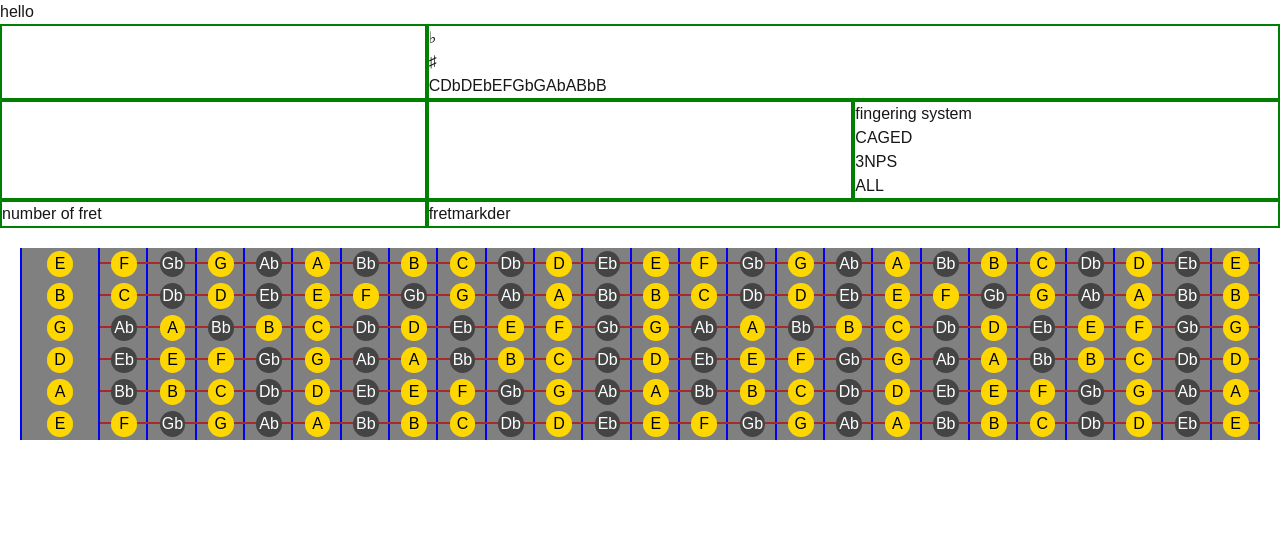
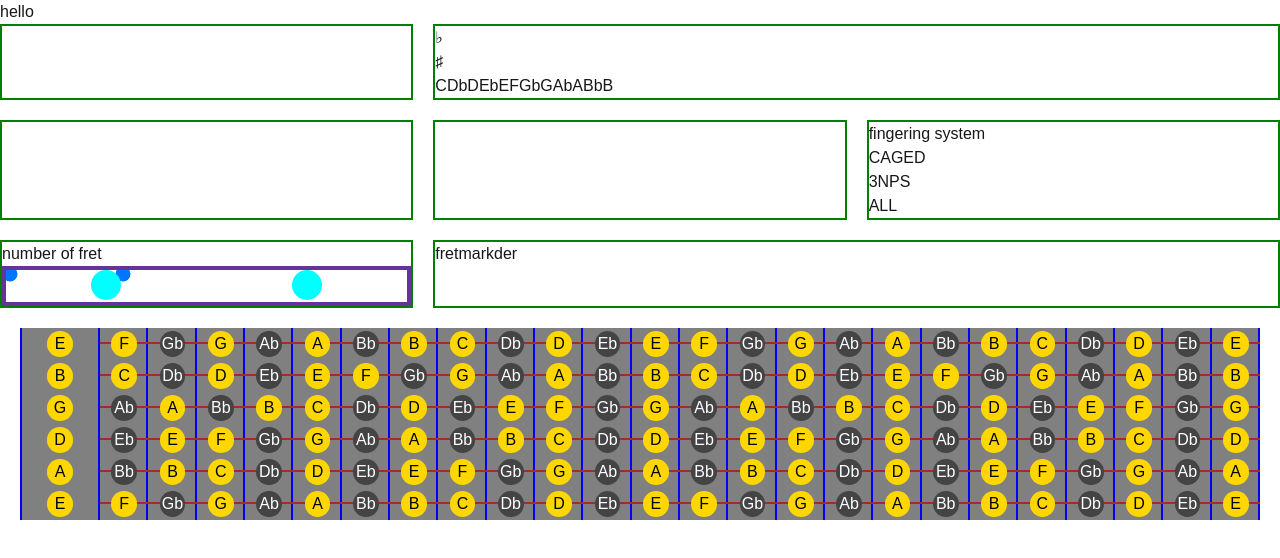
Before and after one commit to jxxnghwxn/fretboard, a Next.js app: page / in a window 1280 px wide. Shown: the top 558 px of the page. Built offline with nearby package versions, Linux system fonts and the light colour scheme.

Commit message:
add noui

```diff
--- a/app/components/FretboardSet.tsx
+++ b/app/components/FretboardSet.tsx
@@ -3,6 +3,7 @@ import { notes, instruments, tunings, systems } from '@/lib/music';
 
 // CSS
 import s from '@/styles/FretboardSet.module.css';
+import RangeSlider from './RangeSlider';
 
 export default function FretboardSet({ settings, updateSetting }) {
   const selectedNotesArray =
@@ -14,14 +15,14 @@ export default function FretboardSet({ settings, updateSetting }) {
 
   return (
     <>
-      <div className={`${s.container} grid grid-cols-3 gird-rows-4`}>
+      <div className={`${s.container} grid grid-cols-3 gird-rows-4 gap-2`}>
         {/*instrument and tuning*/}
         <div className={`${s.item}`}>
           <div>
-            <label htmlFor="instrument"></label>
+            <label htmlFor='instrument'></label>
           </div>
           <div>
-            <label htmlFor="tuning"></label>
+            <label htmlFor='tuning'></label>
           </div>
         </div>
         {/*accidental and note*/}
@@ -44,7 +45,7 @@ export default function FretboardSet({ settings, updateSetting }) {
             </div>
           </div>
           <div>
-            <label htmlFor="note"></label>
+            <label htmlFor='note'></label>
             <div className={`flex`}>
               {notesArray.map((note, idx) => (
                 <div key={idx}>{note}</div>
@@ -54,15 +55,15 @@ export default function FretboardSet({ settings, updateSetting }) {
         </div>
         {/*chord or sclae*/}
         <div className={`${s.item}`}>
-          <label htmlFor=""></label>
+          <label htmlFor=''></label>
         </div>
         {/*specific chord or scale*/}
         <div className={`${s.item}`}>
-          <label htmlFor="system"></label>
+          <label htmlFor='system'></label>
         </div>
         {/*fingering system*/}
         <div className={`${s.item}`}>
-          <label htmlFor="fingerSystem">fingering system</label>
+          <label htmlFor='fingerSystem'>fingering system</label>
           <div>
             <div>CAGED</div>
             <div>3NPS</div>
@@ -71,11 +72,12 @@ export default function FretboardSet({ settings, updateSetting }) {
         </div>
         {/*number of fret*/}
         <div className={`${s.item}`}>
-          <label htmlFor="number of fret">number of fret</label>
+          <label htmlFor='number of fret'>number of fret</label>
+          <RangeSlider />
         </div>
         {/*fret marker*/}
         <div className={`${s.item} col-span-2`}>
-          <label htmlFor="fretmarker">fretmarkder</label>
+          <label htmlFor='fretmarker'>fretmarkder</label>
         </div>
       </div>
 
--- /dev/null
+++ b/app/components/RangeSlider.tsx
@@ -0,0 +1,48 @@
+import { useState } from 'react';
+
+// css
+import s from '@/styles/RangeSlider.module.css';
+
+export default function RangeSlider() {
+  const [minValue, setMinValue] = useState(0);
+  const [maxValue, setMaxValue] = useState(24);
+
+  const handleMinChange = (e: React.ChangeEvent<HTMLInputElement>) => {
+    const value = Math.min(e.target.value, maxValue);
+    setMinValue(value);
+  };
+  const handleMaxChange = (e: React.ChangeEvent<HTMLInputElement>) => {
+    const value = Math.max(e.target.value, minValue);
+    setMaxValue(value);
+  };
+
+  return (
+    <div>
+      <input
+        type='range'
+        id='input-left'
+        className={s.input}
+        min={0}
+        max={24}
+        value={minValue}
+        onChange={handleMinChange}
+      />
+      <input
+        type='range'
+        id='input-right'
+        className={s.input}
+        min={0}
+        max={24}
+        value={maxValue}
+        onChange={handleMaxChange}
+      />
+
+      <div className={s.slider}>
+        <div className={s.track}></div>
+        <div className={s.range}></div>
+        <div className={`${s.thumb} ${s.left}`}></div>
+        <div className={`${s.thumb} ${s.right}`}></div>
+      </div>
+    </div>
+  );
+}
--- /dev/null
+++ b/app/styles/RangeSlider.module.css
@@ -0,0 +1,40 @@
+.slider {
+  position: relative;
+  width: 100%;
+  height: 40px;
+  border: solid 4px rebeccapurple;
+}
+
+.track {
+  position: absolute;
+  border-radius: 5px;
+  background-color: rgb(211, 13, 93);
+}
+
+.range {
+  position: absolute;
+  border-radius: 5px;
+  background-color: rgb(176, 192, 36);
+}
+
+.thumb {
+  position: absolute;
+  width: 30px;
+  height: 30px;
+  background-color: aqua;
+  border-radius: 50%;
+}
+
+.slider > .thumb.left {
+  left: 25%;
+  transform: translate(-15px);
+}
+.slider > .thumb.right {
+  right: 25%;
+  transform: translate(15px);
+}
+.input {
+  position: absolute;
+  pointer-events: none;
+  appearance: none;
+}
--- a/package.json
+++ b/package.json
@@ -12,6 +12,7 @@
     "@tailwindcss/postcss": "^4.0.6",
     "autoprefixer": "^10.4.20",
     "next": "15.1.6",
+    "nouislider": "^15.8.1",
     "react": "^19.0.0",
     "react-dom": "^19.0.0"
   },
--- a/tsconfig.json
+++ b/tsconfig.json
@@ -23,7 +23,6 @@
     },
     "forceConsistentCasingInFileNames": true
   },
-  "noImplicitAny": false, // 타입 도입하면서 해제
 
   "include": ["next-env.d.ts", "**/*.ts", "**/*.tsx", ".next/types/**/*.ts"],
   "exclude": ["node_modules"]
```
Also changed, not shown: 1 other file (tests, documents, lock files or other folders).
